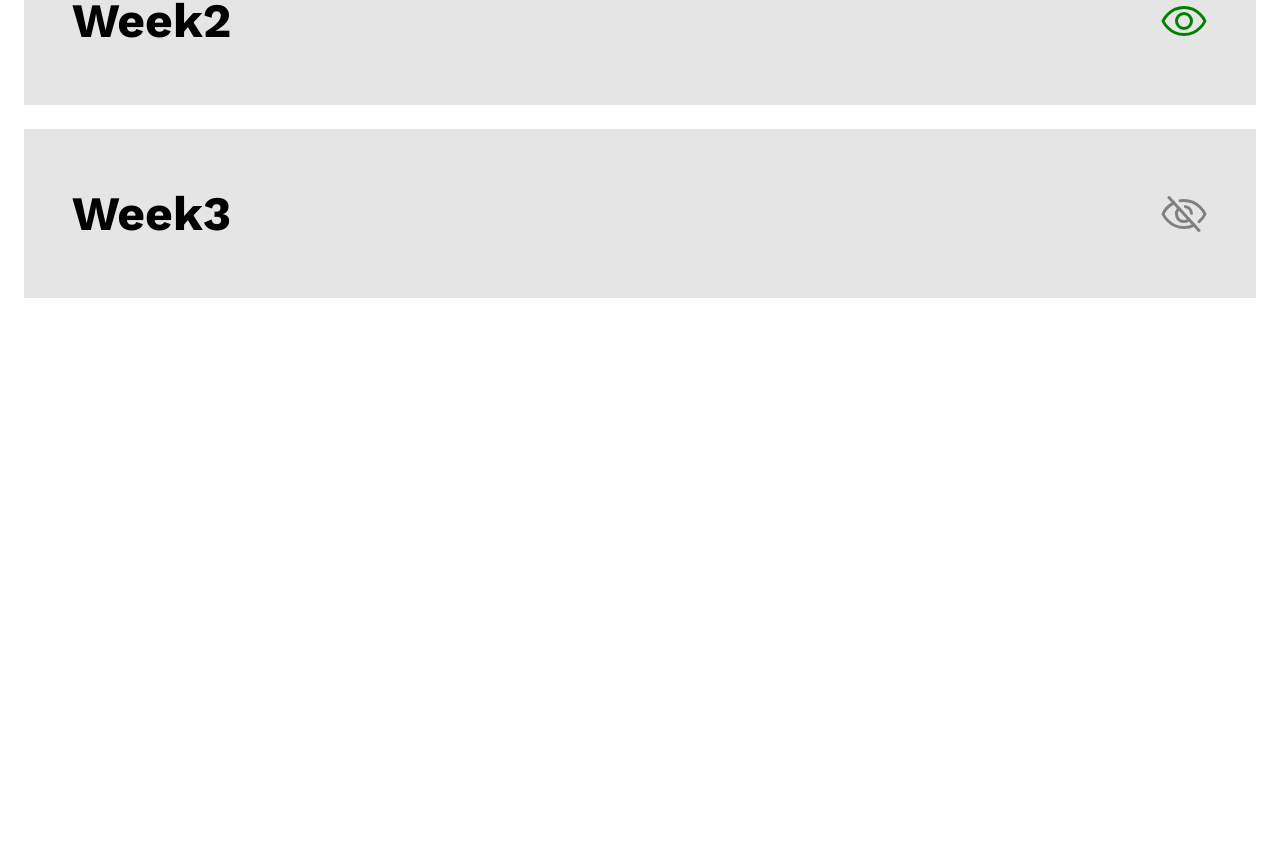
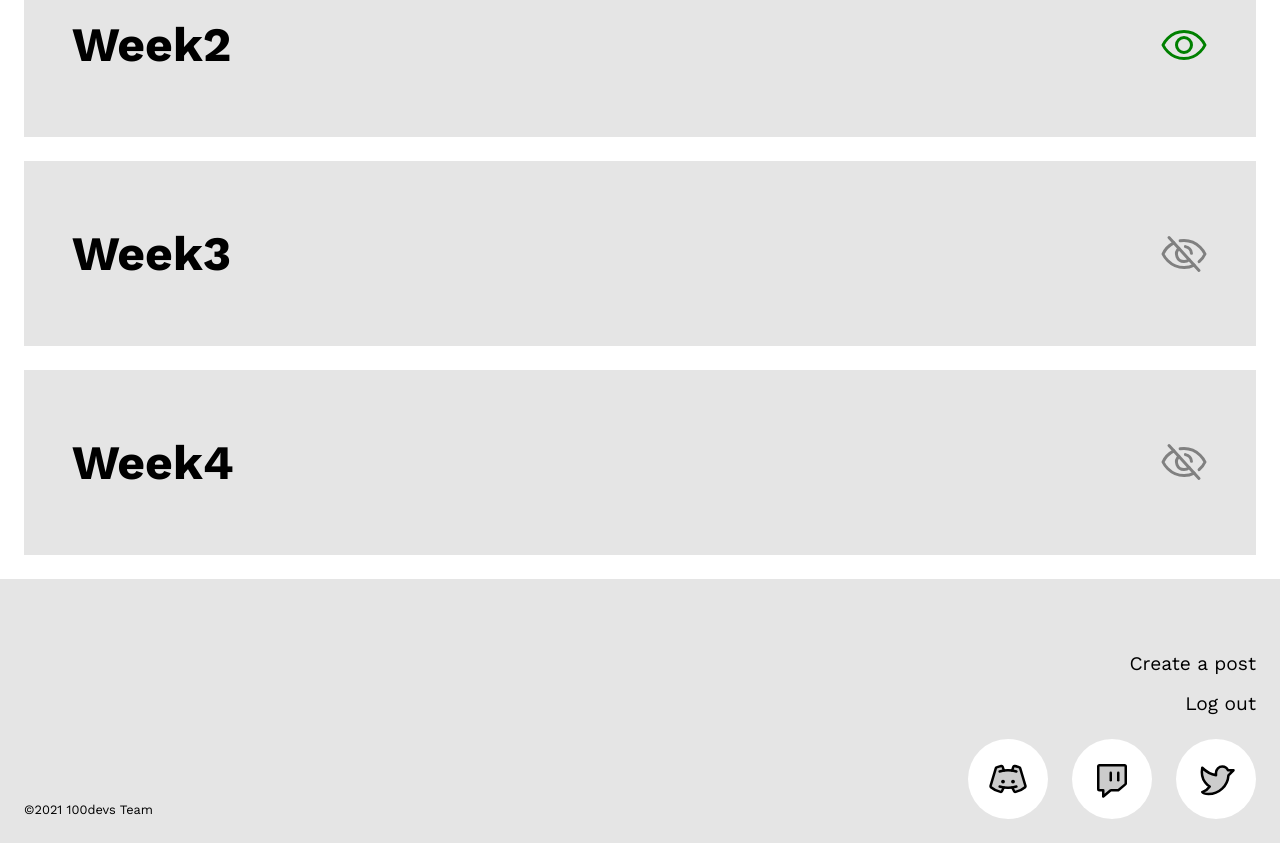
Before and after one commit to 100devs/course-tracker, a React (Create React App) app in the folder packages/client/: page / in a window 1280 px wide. Shown: the part 280-1123 px from the top of the page. Before the commit the page ends 800 px from the top, so only its background shows below. Built offline with nearby package versions, Linux system fonts and the light colour scheme; no server answers.

Commit message:
created footer component ... changed textlink from styled to full component.... awaiting auth ticket merging for further functionality

```diff
--- a/packages/client/src/Feed.js
+++ b/packages/client/src/Feed.js
@@ -1,9 +1,18 @@
 import { useState, useEffect } from "react";
 import Post from "./components/Post";
 import styled from "styled-components";
+import Footer from "./components/Footer";
 
 const Feed = () => {
-  const FeedDiv = styled.div``;
+  const FeedDiv = styled.div`
+    min-height: 100vh;
+    display: flex;
+    flex-direction: column;
+    justify-content: space-between;
+  `;
+  const FeedContainer = styled.div`
+    padding-bottom: 1.5rem;
+  `;
   //   Import logged in user context information and use it set a state called is Admin
   let isAdmin = true;
 
@@ -27,6 +36,7 @@ const Feed = () => {
   //   }
   return (
     <FeedDiv>
+      <FeedContainer>
         {/* posts.map(post => {
 
             render a post component using the data from the current post in the loop
@@ -68,6 +78,15 @@ const Feed = () => {
           isDraft={true}
           id={3}
         />
+        <Post
+          title={`Week4`}
+          body={`Lorem Ipsum is simply dummy text of the printing and typesetting industry. Lorem Ipsum has been the industry's standard dummy text ever since the 1500s, when an unknown printer took a galley of type and scrambled it to make a type specimen book. It has survived not only five centuries, but also the leap into electronic typesetting, remaining essentially unchanged. It was popularised in the 1960s with the release of Letraset sheets containing Lorem Ipsum passages, and more recently with desktop publishing software like Aldus PageMaker including versions of Lorem Ipsum.`}
+          isAdmin={isAdmin}
+          isDraft={true}
+          id={4}
+        />
+      </FeedContainer>
+      <Footer />
     </FeedDiv>
   );
 };
--- a/packages/client/src/components/CreatePost.js
+++ b/packages/client/src/components/CreatePost.js
@@ -9,7 +9,7 @@ import TextArea from "./styled/TextArea";
 import Form from "./styled/Form";
 import FormHeader from "./styled/FormHeader";
 import Container from "./styled/Container";
-import TextLink from "./styled/TextLink";
+import TextLink from "./TextLink";
 
 // Post Model looks like:
 // title: {
@@ -98,9 +98,7 @@ function CreatePost() {
         {/* Publish and Submit Section */}
 
         <ButtonDiv>
-          <TextLink onClick={() => setRedirect(true)}>
-            <span>Cancel</span>
-          </TextLink>
+          <TextLink onClick={() => setRedirect(true)} text="Cancel" link="/" />
           <div className="subButtonDiv">
             <Button value={true} onClick={handleSubmit}>
               Save Draft
--- /dev/null
+++ b/packages/client/src/components/Footer.js
@@ -0,0 +1,219 @@
+import styled from "styled-components";
+import { DiscordLogo, TwitchLogo, TwitterLogo } from "phosphor-react";
+import TextLink from "./TextLink";
+import { useState } from "react";
+
+// once ticket-23-auth is merged into main:
+// import user and logout from AuthContext
+// add admin check functionality in a useEffect
+// Create logout function that uses the logout from AuthContext to delete tokens and clear the object held in user
+
+const Footer = () => {
+  // only here for testing visual logic
+  const [isAdmin, setIsAdmin] = useState(true);
+
+  const FooterDiv = styled.footer`
+    background-color: #e5e5e5;
+    padding: 4.5rem 1.5rem 1.5rem;
+    display: flex;
+    flex-direction: column;
+    .flex {
+      display: flex;
+    }
+    .subDiv,
+    .linkDiv {
+      width: 100%;
+      justify-content: space-between;
+      align-items: flex-end;
+    }
+    .linkDiv {
+      flex-direction: column;
+      justify-content: space-evenly;
+      margin-bottom: 1.5rem;
+    }
+    .copyright {
+      span {
+        font-size: 0.8rem;
+      }
+    }
+    @media (max-width: 750px) {
+      .subDiv {
+        flex-direction: column-reverse;
+        justify-content: flex-end;
+      }
+      .iconDiv {
+        margin-bottom: 1.5rem;
+      }
+    }
+    @media (max-width: 500px) {
+      .iconDiv,
+      .copyright {
+        width: 100%;
+        justify-content: space-between;
+      }
+      .copyright {
+        justify-content: center;
+      }
+      .linkDiv {
+        align-items: center;
+        margin-bottom: 3rem;
+      }
+    }
+  `;
+  const IconAnchor = styled.a`
+    background: #fff;
+    border-radius: 50%;
+    width: 5rem;
+    height: 5rem;
+    display: flex;
+    justify-content: center;
+    align-items: center;
+    color: black;
+    margin-left: 1.5rem;
+    @media (max-width: 500px) {
+      margin-left: 0;
+      width: 4rem;
+      height: 4rem;
+    }
+  `;
+
+  return (
+    <FooterDiv>
+      {isAdmin && (
+        <div className="linkDiv flex">
+          <TextLink
+            text="Create a post"
+            link="/create-post"
+            margin="0 0 1rem 0"
+          />
+          <TextLink text="Log out" onClick={() => setIsAdmin(false)} link="/" />
+
+          {/* <TextLinkComponent onClick={logoutFunc}>
+                        <span>Log out</span>
+                    </TextLinkComponent> */}
+        </div>
+      )}
+
+      <div className="subDiv flex">
+        <div className="copyright">
+          <span>©2021 100devs Team</span>
+        </div>
+
+        <div className="iconDiv flex">
+          <IconAnchor
+            href={`https://leonnoel.com/blog/100devs/`}
+            target="_blank"
+            rel="noopener noreferrer"
+          >
+            <DiscordLogo width="2.5rem" height="2.5rem" weight="duotone" />
+          </IconAnchor>
+
+          <IconAnchor
+            href={`https://www.twitch.tv/learnwithleon`}
+            target="_blank"
+            rel="noopener noreferrer"
+          >
+            <TwitchLogo width="2.5rem" height="2.5rem" weight="duotone" />
+          </IconAnchor>
+
+          <IconAnchor
+            href={`https://twitter.com/leonnoel`}
+            target="_blank"
+            rel="noopener noreferrer"
+          >
+            <TwitterLogo width="2.5rem" height="2.5rem" weight="duotone" />
+          </IconAnchor>
+        </div>
+      </div>
+    </FooterDiv>
+  );
+};
+
+export default Footer;
+
+// const FooterDiv = styled.footer`
+//     background-color: #e5e5e5;
+//     padding: 4.5rem;
+//     display: grid;
+//     grid-template-columns: 1fr 1fr 1fr;
+//     .socialsDiv, .iconDiv, .copyright, .subDiv {
+//         display: flex;
+//     }
+//     .socialsDiv span {
+//         margin-right: 1rem;
+//     }
+//     .copyright, .socialsDiv {
+//         align-items: flex-end;
+//     }
+//     .copyright{
+//         justify-content: flex-end;
+//     }
+//     .iconDiv {
+//         justify-content: space-evenly;
+//     }
+//     span{
+//         font-size: 1rem;
+//     }
+//     .subDiv{
+//         width:100%;
+//         justify-content: space-between;
+//     }
+//     @media (max-width: 900px){
+//         display: flex;
+//         flex-direction: column;
+//         justify-content: center;
+//         align-items: flex-start;
+//         .iconDiv, .copyright{
+//             margin-top: 1.5rem;
+//         }
+//         .iconDiv{
+//             width: 90%;
+//             justify-content: flex-start;
+//             margin: 0 0 1.5rem 0;
+//         }
+//         .socialsDiv{
+//             flex-direction: column;
+//             justify-content: space-between;
+//             align-items: flex-start;
+//         }
+//         .socialsDiv span {
+//             margin: 0 0 1.5rem;
+//         }
+//     }
+//     @media (max-width: 550px){
+//         .iconDiv{
+//             width: 100%;
+//         }
+//     };
+//     @media (max-width: 500px){
+//         padding: 2.5rem;
+//         .iconDiv{
+//            justify-content: space-between;
+//         }
+//     };
+//     `
+//     const IconAnchor = styled.a`
+//         background: #fff;
+//         border-radius: 50%;
+//         width: 5rem;
+//         height: 5rem;
+//         display: flex;
+//         justify-content: center;
+//         align-items: center;
+//         color: black;
+//         @media (max-width: 900px){
+//             margin-right: 1.5rem;
+//         };
+//         @media (max-width: 600px){
+//             svg{
+//                 width: 2rem;
+//                 height: 2rem;
+//             }
+//             width: 3.5rem;
+//             height: 3.5rem;
+//         };
+//         @media (max-width: 500px){
+//             margin-right: 0;
+//         };
+//     }
+//     `
--- a/packages/client/src/components/Post.js
+++ b/packages/client/src/components/Post.js
@@ -13,7 +13,7 @@ import Input from "./styled/Input";
 import InputLabel from "./styled/InputLabel";
 import TextArea from "./styled/TextArea";
 import Container from "./styled/Container";
-import TextLink from "./styled/TextLink";
+import TextLink from "./TextLink";
 
 const Post = ({ title, body, isDraft, isAdmin, id }) => {
   const [hiddenState, setHiddenState] = useState(true);
@@ -92,9 +92,12 @@ const Post = ({ title, body, isDraft, isAdmin, id }) => {
 
           {/* Publish and Submit Section */}
           <ButtonDiv>
-            <TextLink onClick={() => setIsEdit((prevState) => !prevState)}>
-              <span>Cancel</span>
-            </TextLink>
+            <TextLink
+              onClick={() => setIsEdit((prevState) => !prevState)}
+              text="Cancel"
+              link="/"
+            />
+
             <div className="subButtonDiv">
               <Button value={true} onClick={(id) => sendChangeObj(id)}>
                 Save Draft
--- /dev/null
+++ b/packages/client/src/components/TextLink.js
@@ -0,0 +1,49 @@
+import styled from "styled-components";
+import { Link } from "react-router-dom";
+
+const TextLink = (props) => {
+  const TextLinkDiv = styled.div.attrs((props) => ({
+    flexDirection: props.flexDirection || "column",
+    justify: props.justify || "flext-start",
+    align: props.align || "center",
+    margin: props.margin || "0",
+    padding: props.padding || "auto",
+  }))`
+    display: flex;
+    flex-direction: ${(props) => props.flexDirection};
+    align-items: ${(props) => props.align};
+    justify-content: ${(props) => props.justify};
+    margin: ${(props) => props.margin};
+    padding: ${(props) => props.padding};
+    a {
+      text-decoration: none;
+      color: black;
+    }
+    span {
+      cursor: pointer;
+      font-size: 1.2rem;
+      &:hover {
+        text-decoration: underline;
+      }
+    }
+    .spanMargin {
+      margin-right: 1rem;
+      font-size: 1.2rem;
+    }
+  `;
+  return (
+    <TextLinkDiv
+      flexDirection={props.flexDirection}
+      align={props.align}
+      justify={props.justify}
+      margin={props.margin}
+      padding={props.padding}
+      onClick={props.onClick}
+    >
+      <Link to={props.link}>
+        <span>{props.text}</span>
+      </Link>
+    </TextLinkDiv>
+  );
+};
+export default TextLink;
--- a/packages/client/src/components/styled/PostHeader.js
+++ b/packages/client/src/components/styled/PostHeader.js
@@ -3,7 +3,7 @@ import styled from "styled-components";
 const PostHeader = styled.div`
   text-align: left;
   background-color: #e5e5e5;
-  padding: 1rem 3rem;
+  padding: 1.5rem 3rem;
   display: flex;
   justify-content: space-between;
   align-items: center;
@@ -14,6 +14,12 @@ const PostHeader = styled.div`
   &:hover {
     cursor: pointer;
   }
+  @media (max-width: 500px) {
+    h2 {
+      font-size: 1.5rem;
+    }
+    padding: 1rem 1.5rem;
+  }
 `;
 
 export default PostHeader;
--- a/packages/client/src/components/styled/TextLink.js
+++ /dev/null
@@ -1,24 +0,0 @@
-import styled from "styled-components";
-const TextLink = styled.div.attrs((props) => ({
-  flexDirection: props.flexDirection || "column",
-  justify: props.justify || "flext-start",
-  align: props.align || "center",
-  margin: props.margin || "0",
-  padding: props.padding || "auto",
-}))`
-  display: flex;
-  flex-direction: ${(props) => props.flexDirection};
-  align-items: ${(props) => props.align};
-  justify-content: ${(props) => props.justify};
-  margin: ${(props) => props.margin};
-  padding: ${(props) => props.padding};
-  span {
-    cursor: pointer;
-    font-size: 1.2rem;
-    &:hover {
-      text-decoration: underline;
-    }
-  }
-`;
-
-export default TextLink;
```
Lines whose indentation alone changed are shown as unchanged.
